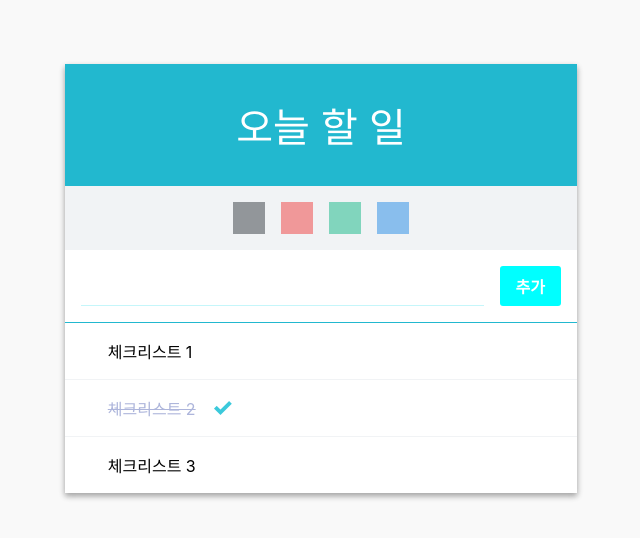
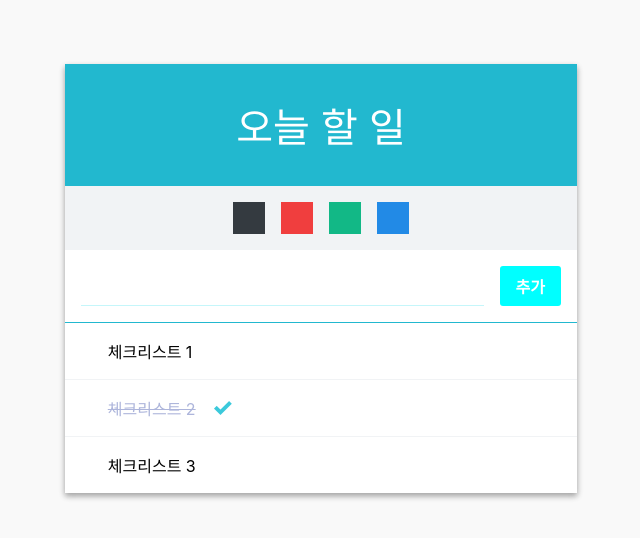
Before and after one commit to witch-factory/todo-list, a React (Create React App) app: page / in a window 1280 px wide. Shown: the top 538 px of the page, without its empty margins (319-959 px from the left). Built offline with nearby package versions, Linux system fonts and the light colour scheme.

Commit message:
아이템 체크시 회색으로 안 변하던 오류 수정

```diff
--- a/src/components/Palette.css
+++ b/src/components/Palette.css
@@ -6,7 +6,7 @@
 .color{
     width: 2rem;
     height: 2rem;
-    opacity: 0.5;
+    opacity: 1;
     transition: all 0.2s;
     cursor: pointer;
 }
--- a/src/components/TodoItem.css
+++ b/src/components/TodoItem.css
@@ -28,7 +28,7 @@
 
 .checked{
     text-decoration:line-through;
-    color:#adb5db;
+    color:#adb5db !important;
 }
 
 .check-mark{
```
